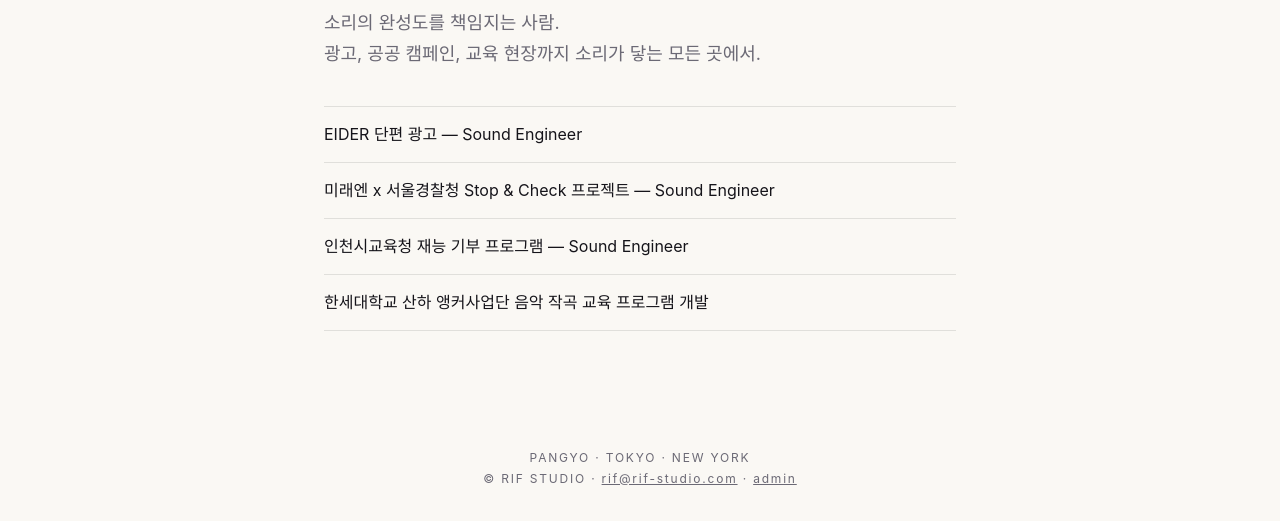
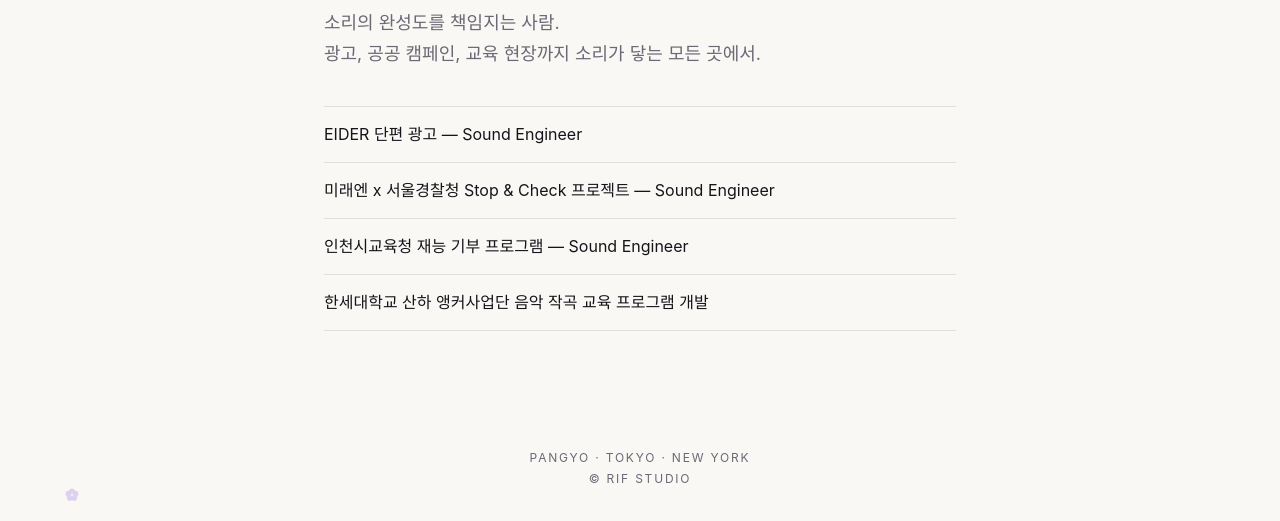
Before and after one commit to fzisawa/rif-studio, a plain HTML site: page charmbung/index.html in a window 1280 px wide. Shown: the part 279-800 px from the top of the page. Drawn offline with nearby package versions, Linux system fonts and the light colour scheme; no server answers.

Commit message:
Footer: remove email, admin link as a subtle purple plum blossom

```diff
--- a/charmbung/index.html
+++ b/charmbung/index.html
@@ -5,5 +5,5 @@
 <link rel="stylesheet" href="../style.css"></head><body>
 <header><a class="logo" href="../">RIF<span>STUDIO</span></a><nav><a href="../rif/">RIF</a><a href="../charmbung/" class=on>Charmbung</a><a href="../woljae/">Woljae</a><a href="../join/">Join Us</a><a href="../contact/">Contact</a></nav></header>
 <main><section class="hero"><p class="tag">SOUND ENGINEER · COMPOSER</p><h1>Charmbung</h1><p class="lead">소리의 완성도를 책임지는 사람.<br>광고, 공공 캠페인, 교육 현장까지 소리가 닿는 모든 곳에서.</p><ul><li>EIDER 단편 광고 — Sound Engineer</li><li>미래엔 x 서울경찰청 Stop &amp; Check 프로젝트 — Sound Engineer</li><li>인천시교육청 재능 기부 프로그램 — Sound Engineer</li><li>한세대학교 산하 앵커사업단 음악 작곡 교육 프로그램 개발</li></ul></section><section class="gal" hidden><h2>Portfolio</h2><div class="grid" id="grid" data-page="charmbung"></div></section></main>
-<footer>PANGYO · TOKYO · NEW YORK<br>© RIF STUDIO · <a href="mailto:rif@rif-studio.com">rif@rif-studio.com</a> · <a href="../admin/">admin</a></footer>
+<footer>PANGYO · TOKYO · NEW YORK<br>© RIF STUDIO<a class="adm" href="../admin/" aria-label="admin"><svg viewBox="0 0 24 24" aria-hidden="true"><g fill="#9a7ee6"><circle cx="12.0" cy="6.7" r="4.6"/><circle cx="17.0" cy="10.4" r="4.6"/><circle cx="15.1" cy="16.3" r="4.6"/><circle cx="8.9" cy="16.3" r="4.6"/><circle cx="7.0" cy="10.4" r="4.6"/></g><circle cx="12" cy="12" r="1.9" fill="#e4d9ff"/></svg></a></footer>
 <script src="https://cdn.jsdelivr.net/npm/@supabase/supabase-js@2.45.4/dist/umd/supabase.min.js"></script><script src="../config.js"></script><script src="../lib.js"></script><script src="../gallery.js"></script></body></html>
--- a/style.css
+++ b/style.css
@@ -52,3 +52,4 @@ h1+ul{margin-top:1.2em}
 .ti{display:grid;gap:8px;min-width:0}.ti b{font-weight:600;overflow-wrap:anywhere}
 .bar{display:block;height:4px;border-radius:2px;background:#7773;cursor:pointer;overflow:hidden}.bar u{display:block;height:100%;width:0;background:var(--ac);text-decoration:none}
 .du{color:var(--mut);font-size:13px;font-variant-numeric:tabular-nums}.tracks li.on .ti b,.tracks li.on .du{color:var(--ac)}
+footer{position:relative}.adm{position:absolute;left:5vw;bottom:18px;display:block;padding:10px;margin:-10px;line-height:0;opacity:.3;transition:opacity .2s}.adm:hover,.adm:focus-visible{opacity:.9}.adm svg{width:16px;height:16px}
```
Also changed, not shown: contact/index.html (+1 -1 lines), index.html (+1 -1 lines), join/index.html (+1 -1 lines), rif/index.html (+1 -1 lines), woljae/index.html (+1 -1 lines).
